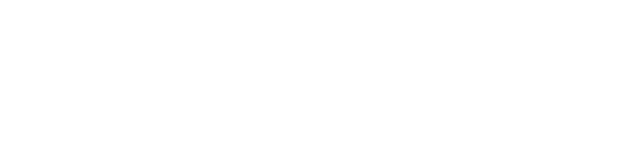
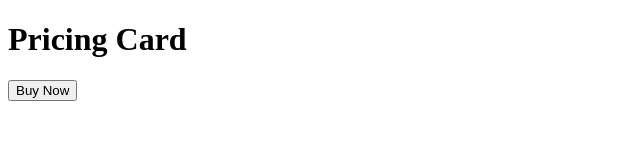
Before and after one commit to acciojob/pricing-card-beastvaibhv, a website: page main.html in a window 1280 px wide. Shown: the whole page, without its empty margins (0-640 px from the left). Drawn offline with Linux system fonts and the light colour scheme.

Commit message:
created a submission

```diff
--- a/main.html
+++ b/main.html
@@ -8,6 +8,12 @@
 
 <body>
 	<!-- the entire body must be written by student -->
+	<div>
+		<div></div>
+		<h1>Pricing Card</h1>
+		<h2Description: Lorem ipsum dolor sit amet, consectetur adipiscing elit.></h2>
+		<button>Buy Now</button>
+	</div>
     <script type="text/javascript" src="./script.js">
 </script>
 
```
